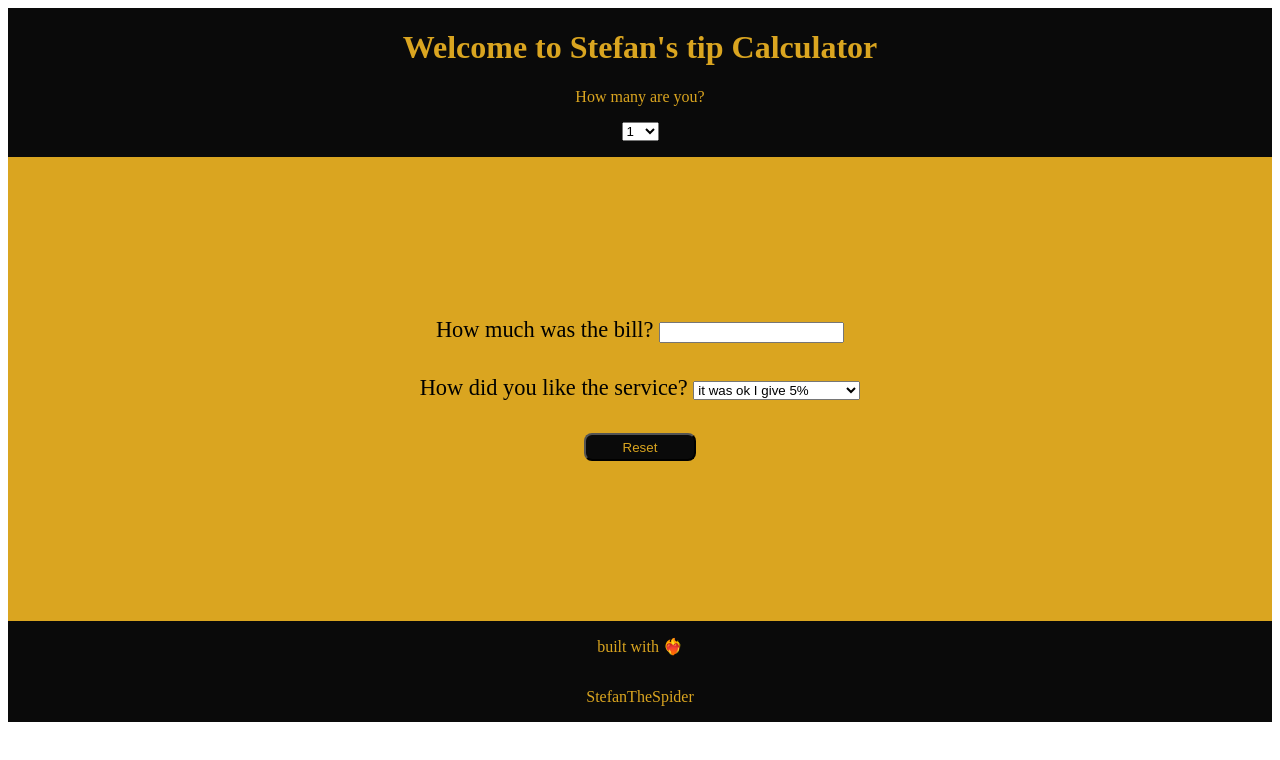
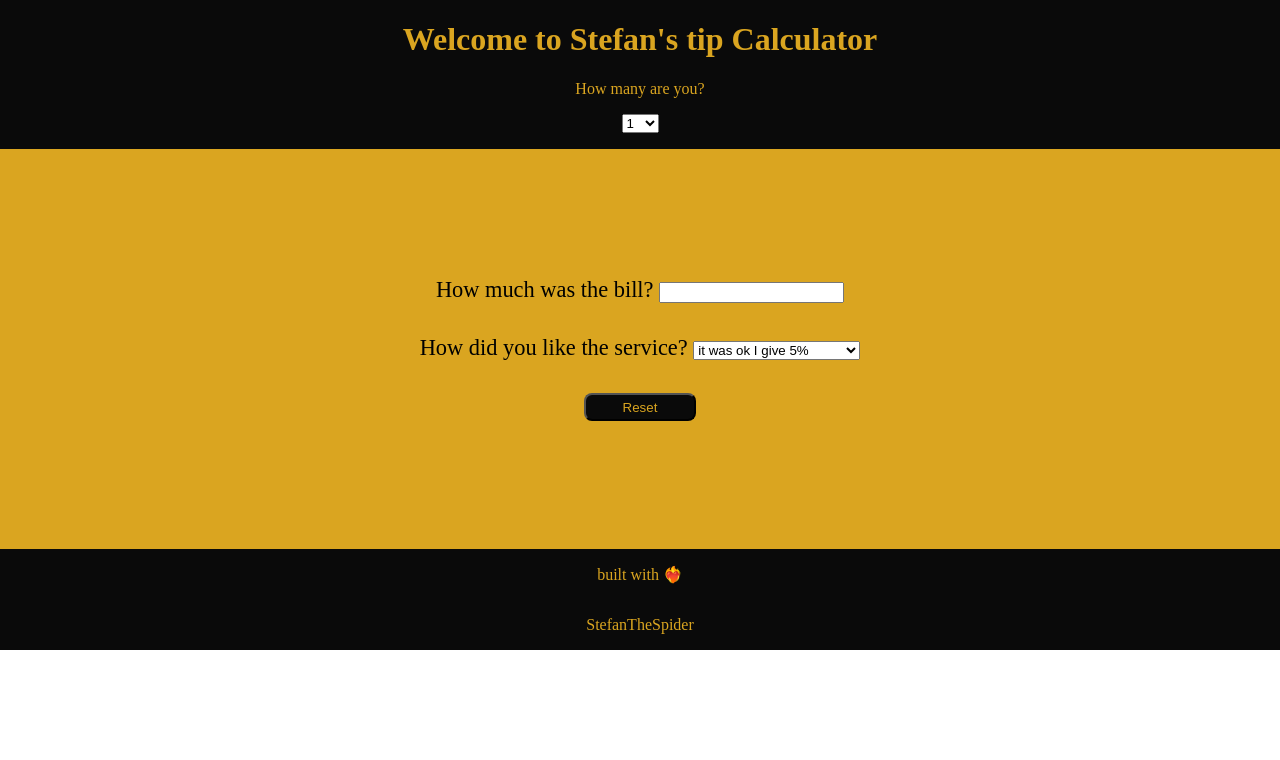
Before and after one commit to StefanTheSpider/tip-calculator, a React (Create React App) app: page / in a window 1280 px wide. Shown: the top 760 px of the page. Built offline with nearby package versions, Linux system fonts and the light colour scheme.

Commit message:
styls angepasst

```diff
--- a/src/index.css
+++ b/src/index.css
@@ -1,3 +1,9 @@
+body {
+    margin: 0;
+    padding: 0;
+    height: 100vh;
+}
+
 .App {
     display: flex;
     flex-direction: column;
@@ -5,7 +11,7 @@
     background-color: #daa520;
     justify-content: center;
     align-items: center;
-    padding: 10rem 0;
+    padding: 8rem 0;
     font-size: 1.4rem;
 }
 
```
